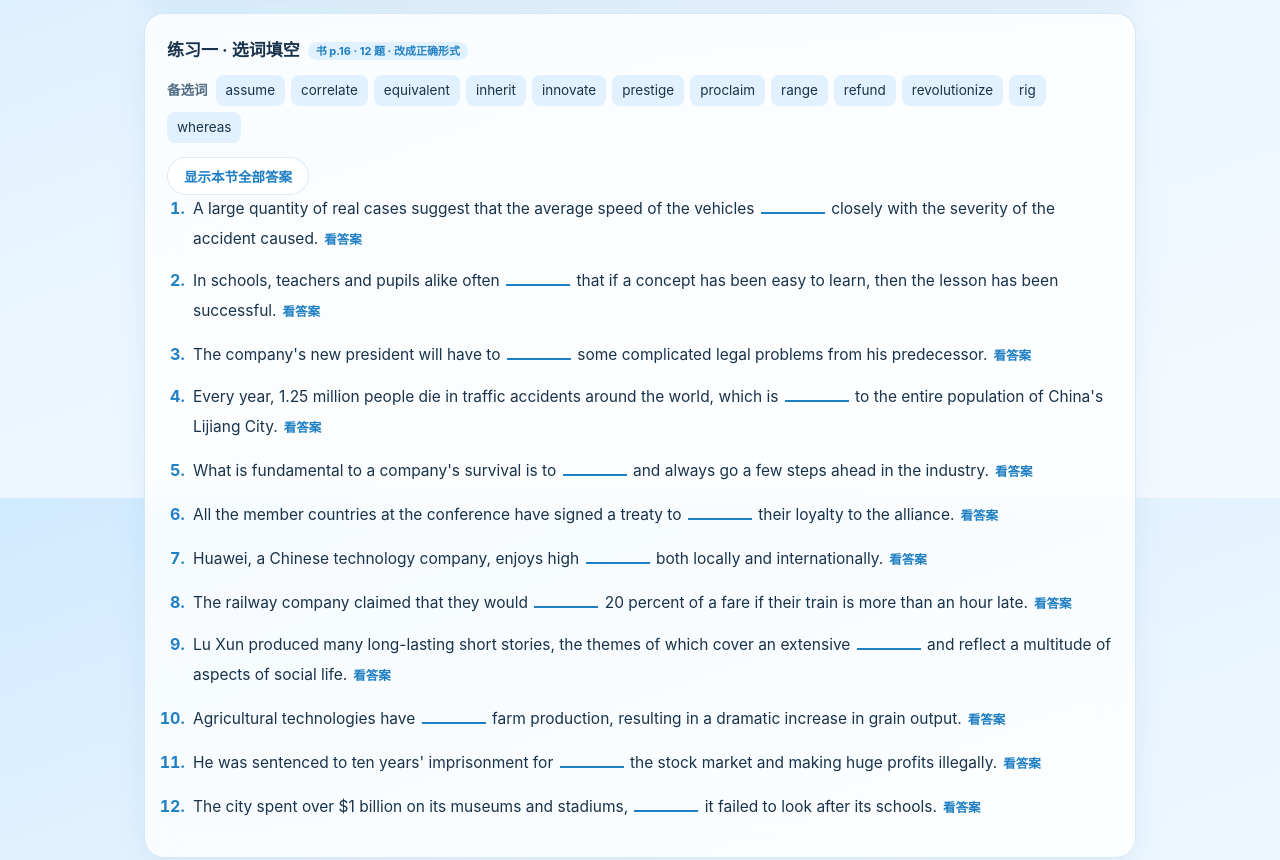
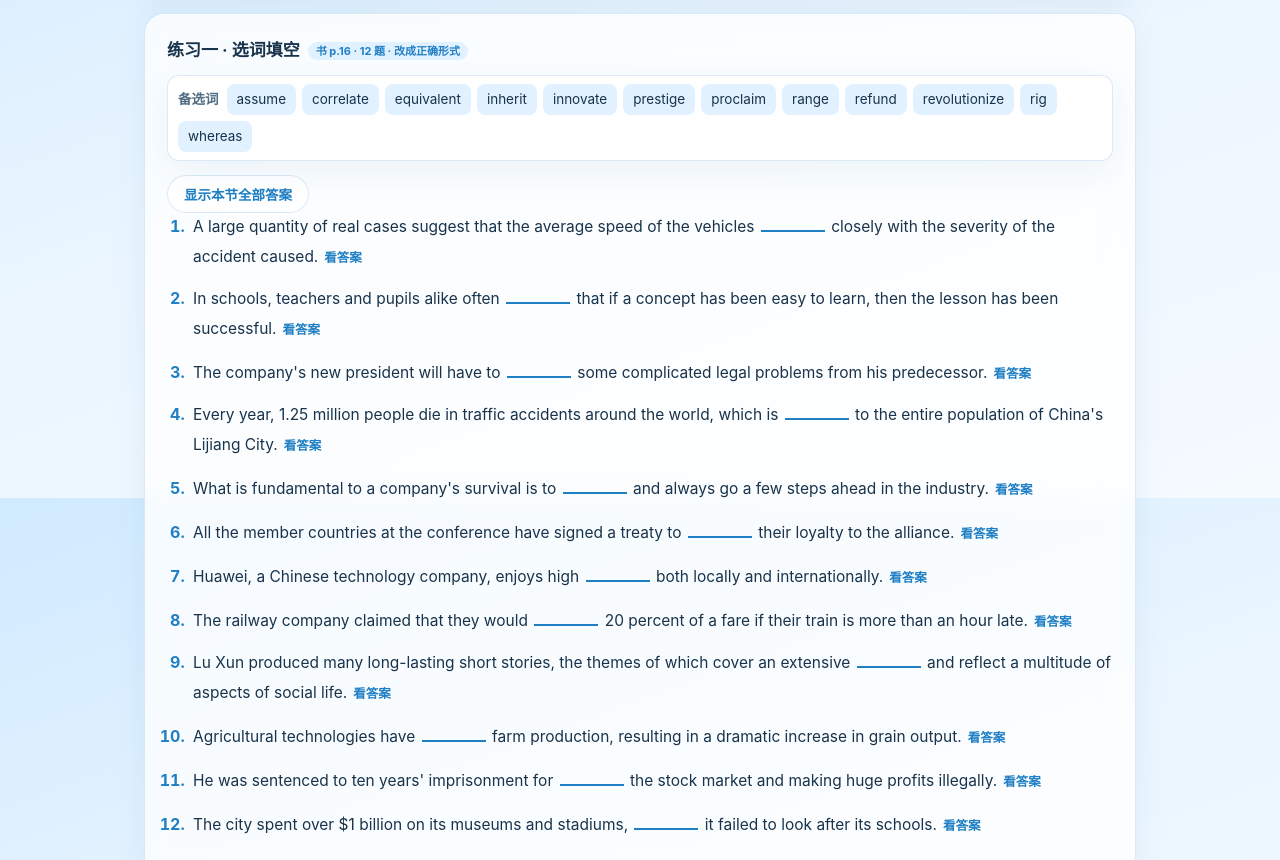
Before and after one commit to sansan-01/english-review, a plain HTML site: page index.html in a window 1280 px wide. Shown: the part 1102-1962 px from the top of the page. Drawn offline with Linux system fonts and the light colour scheme.

Commit message:
选词填空词库吸顶：.wordbox 改为 sticky 表头样式

```diff
--- a/index.html
+++ b/index.html
@@ -43,7 +43,7 @@ h2 .pg{font-size:13px;color:var(--accent);font-weight:700;vertical-align:middle;
 .grid{display:grid;grid-template-columns:repeat(auto-fit,minmax(168px,1fr));gap:12px}
 .score{background:var(--card);border:1px solid var(--line);border-radius:18px;padding:16px;box-shadow:var(--shadow)}
 .score b{font-size:20px}.score span{display:block;color:var(--muted);font-size:13px;margin-top:5px}
-.wordbox{display:flex;flex-wrap:wrap;gap:6px;margin:10px 0 14px}
+.wordbox{display:flex;flex-wrap:wrap;gap:6px;margin:10px 0 14px;position:sticky;top:74px;z-index:4;background:var(--card-solid);border:1px solid var(--line);border-radius:12px;box-shadow:var(--shadow);padding:8px 10px;max-height:34vh;overflow-y:auto}
 .wordbox span{background:var(--accent-soft);color:var(--ink);padding:4px 10px;border-radius:8px;font-size:13.5px}
 ol.qs{margin:0;padding-left:22px}
 ol.qs li{margin:0 0 12px;padding-left:4px}
```
